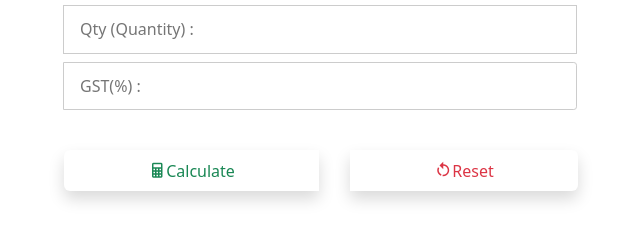
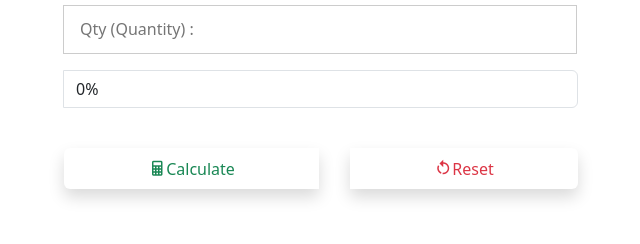
Before and after one commit to AlvinDHacker/Invoicify_RepoEd1, a plain HTML site: page index.html in a window 1280 px wide. Shown: the part 264-508 px from the top of the page, 34-674 px from the left. Drawn offline with nearby package versions, Linux system fonts and the light colour scheme.

Commit message:
Update index.html

```diff
--- a/index.html
+++ b/index.html
@@ -29,7 +29,15 @@
 						<div class="input-group w-100">
 							<input type="number" id="price-input" placeholder="Enter Product Price :" />
 							<input type="number" id="quantity-input" placeholder="Qty (Quantity) :" />
-							<input type="number" id="vat-input" placeholder="GST(%) :" />
+							<select id="vat-input" class="form-control mt-3">
+								<option value="0">0%</option>
+								<option value="0.25">0.25%</option>
+								<option value="5">5%</option>
+								<option value="12">12%</option>
+								<option value="18">18%</option>
+								<option value="28">28%</option>
+							  </select>
+
 						</div>
 
 						<div class="py-4 justify-content-center btn-group px-3">
```
